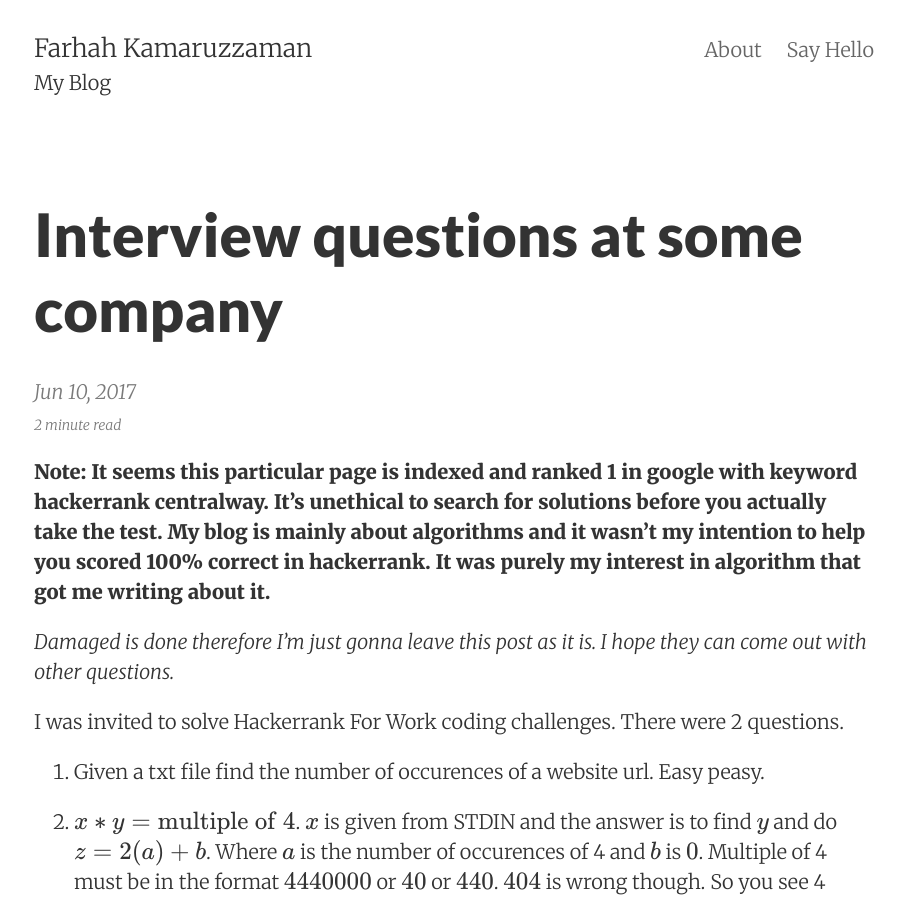
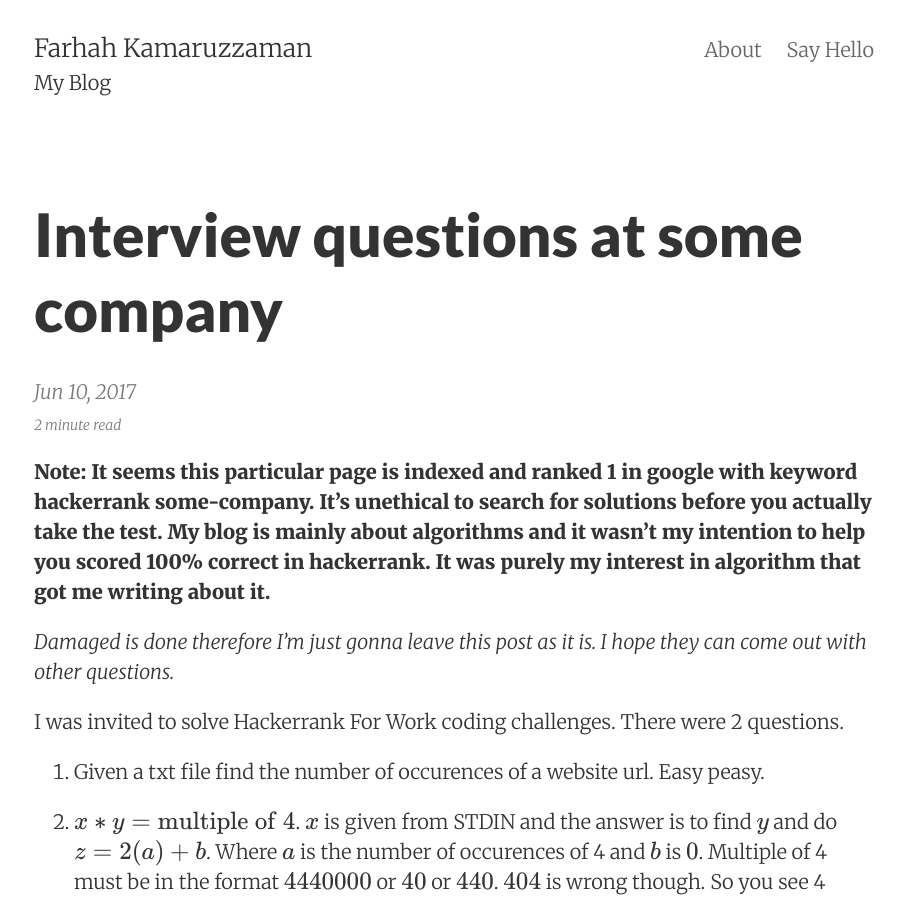
Before and after one commit to farhah/blog, a Jekyll site: the page built from _posts/2017-06-10-Interview-Questions-at-some-company.md, in a window 1280 px wide and 900 px high. Shown: the whole window, without its empty margins (186-1091 px from the left). Built offline with Jekyll 4.4.1, drawn with Linux system fonts in a browser that asks for light colours; formulas are drawn with MathJax 3; comment, search, counter and statistics services are not loaded.

Commit message:
Create 2017-06-10-Interview-Questions-at-some-company.md

```diff
--- a/_posts/2017-06-10-Interview-Questions-at-some-company.md
+++ b/_posts/2017-06-10-Interview-Questions-at-some-company.md
@@ -5,7 +5,7 @@ date:       2017-06-10GMT+8 09:47:00
 summary:    Interview questions
 categories: [algorithms]
 ---
-**Note: It seems this particular page is indexed and ranked 1 in google with keyword hackerrank centralway. It's unethical to search for solutions before you actually take the test. My blog is mainly about algorithms and it wasn't my intention to help you scored 100% correct in hackerrank. It was purely my interest in algorithm that got me writing about it.**
+**Note: It seems this particular page is indexed and ranked 1 in google with keyword hackerrank some-company. It's unethical to search for solutions before you actually take the test. My blog is mainly about algorithms and it wasn't my intention to help you scored 100% correct in hackerrank. It was purely my interest in algorithm that got me writing about it.**
 
 *Damaged is done therefore I'm just gonna leave this post as it is. I hope they can come out with other questions.*
 
```
